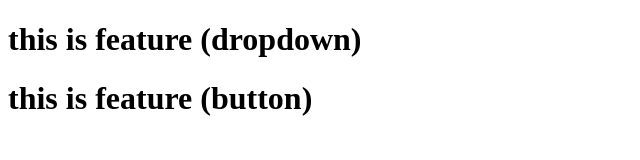
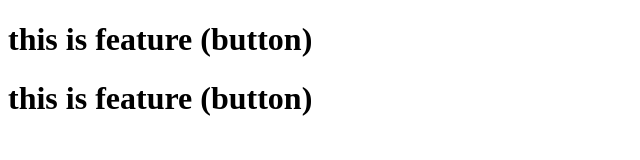
Before and after one commit to krbugde/DemoRepository, a plain HTML site: page extra.html in a window 1280 px wide. Shown: the whole page, without its empty margins (0-640 px from the left). Drawn offline with Linux system fonts and the light colour scheme.

Commit message:
only button

```diff
--- a/extra.html
+++ b/extra.html
@@ -6,7 +6,7 @@
     <title>Document</title>
   </head>
   <body>
-    <h1>this is feature (dropdown)</h1>
+    <h1>this is feature (button)</h1>
     <h1>this is feature (button)</h1>
   </body>
 </html>
```
